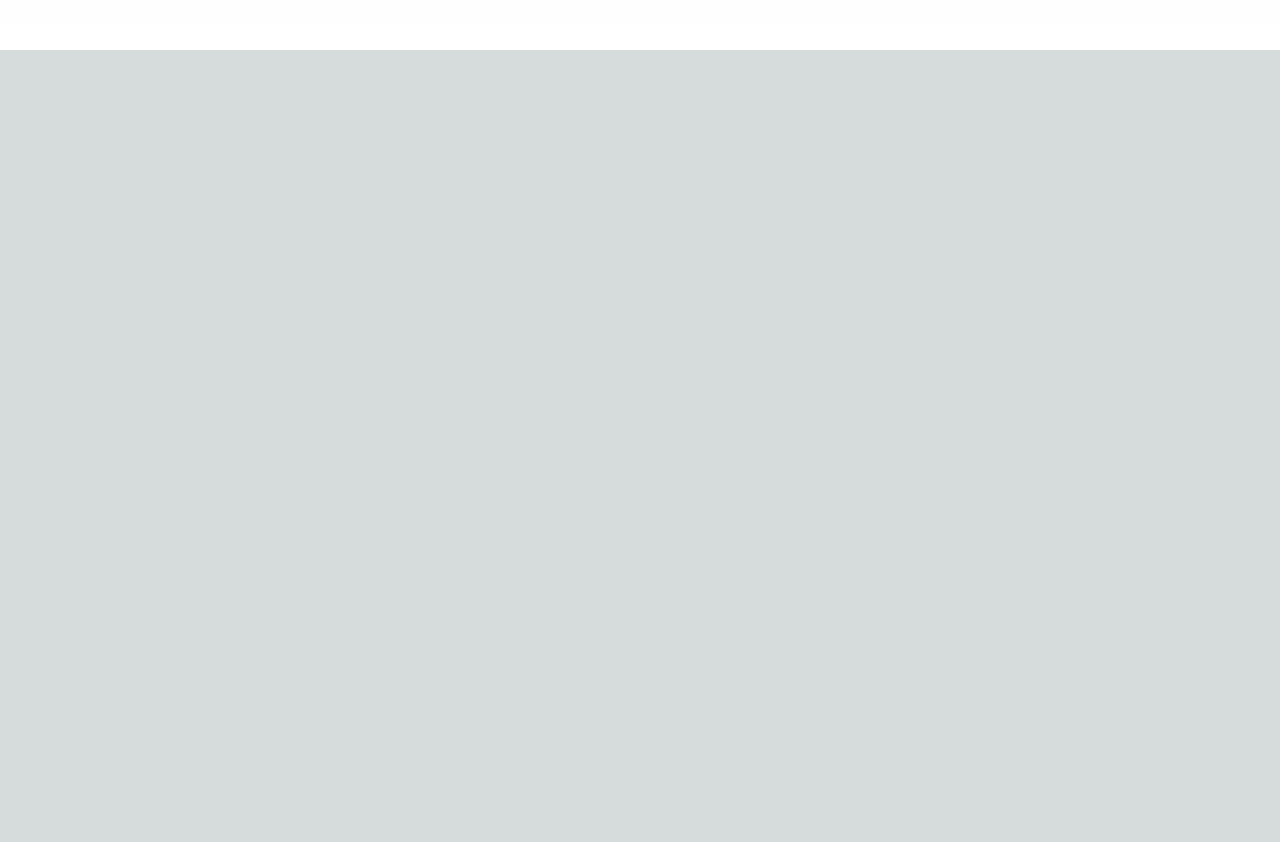
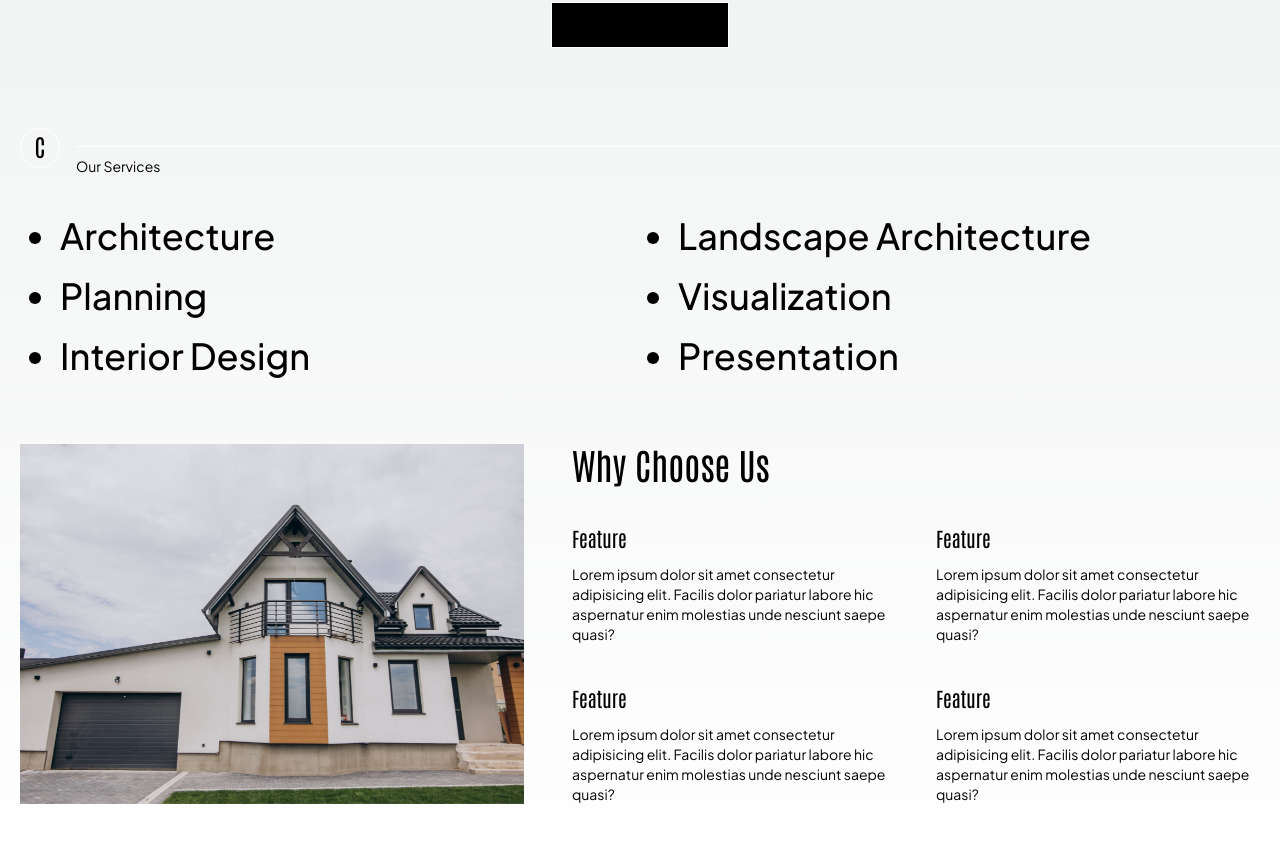
Before and after one commit to shaz1d/ar-architect-and-engineering, a Next.js app: page / in a window 1280 px wide. Shown: the part 1960-2802 px from the top of the page. Before the commit the page ends 2010 px from the top, so only its background shows below. Built offline with nearby package versions, Linux system fonts and the light colour scheme.

Commit message:
feat: services section added

```diff
--- a/src/app/page.tsx
+++ b/src/app/page.tsx
@@ -1,6 +1,7 @@
 import Achivement from "@/components/sections/Achivement";
 import Hero from "@/components/sections/Hero";
 import Projects from "@/components/sections/Projects";
+import Services from "@/components/sections/Services";
 
 export default function Home() {
   return (
@@ -8,6 +9,7 @@ export default function Home() {
       <Hero />
       <Achivement />
       <Projects />
+      <Services />
     </main>
   );
 }
--- a/src/components/sections/Projects.tsx
+++ b/src/components/sections/Projects.tsx
@@ -25,14 +25,14 @@ const Projects = () => {
               <Button href="/" title="View Project" />
             </div>
           </div>
-          <div className="overflow-hidden relative w-full aspect-[8/6]">
+          <div className="overflow-hidden relative w-full aspect-[8/6] group/project">
             <Image
               className="-z-10 object-cover object-center"
               src={"/section/house.jpg"}
               alt=""
               fill
             />
-            <div className="w-full py-6 bg-black absolute bottom-0 ">
+            <div className="w-full py-6 bg-black transition duration-300 ease-in-out absolute bottom-0 translate-y-full group-hover/project:translate-y-0">
               <p className="mb-4">
                 Lorem ipsum dolor sit amet consectetur, adipisicing elit.
                 Eveniet quo corrupti illum minus eligendi consequuntur doloribus
@@ -43,6 +43,9 @@ const Projects = () => {
             </div>
           </div>
         </div>
+        <div className="mt-8 flex flex-col items-center justify-center">
+          <Button title="View All Projects" href="/projects" />
+        </div>
       </div>
     </section>
   );
--- /dev/null
+++ b/src/components/sections/Services.tsx
@@ -0,0 +1,71 @@
+import Image from "next/image";
+import SectionHeader from "../ui/SectionHeader";
+
+const Services = () => {
+  return (
+    <section className="overflow-x-hidden my-10 sm:my-20">
+      <div className="container-x">
+        <SectionHeader title="Our Services" letter="C" />
+        <ul className="mt-10 sm:columns-2 list-disc list-outside pl-10 text-2xl md:text-4xl leading-tight font-medium">
+          <li className="mb-5">Architecture</li>
+          <li className="mb-5">Planning</li>
+          <li className="mb-5">Interior Design</li>
+          <li className="mb-5">Landscape Architecture</li>
+          <li className="mb-5">Visualization</li>
+          <li className="mb-5">Presentation</li>
+        </ul>
+
+        <div className="grid grid-cols-1 md:grid-cols-7 gap-12 mt-12">
+          <div className="relative h-full min-h-[60vw] md:min-h-0 w-full md:col-span-3">
+            <Image
+              className="object-cover object-center block"
+              src={"/section/house.jpg"}
+              fill
+              alt="Interior Design of a home"
+            />
+          </div>
+
+          <div className="md:col-span-4">
+            <h2 className="text-4xl">Why Choose Us</h2>
+            <div className="grid sm:grid-cols-2 gap-10 mt-10">
+              <div>
+                <h4 className="text-xl mb-3">Feature</h4>
+                <p>
+                  Lorem ipsum dolor sit amet consectetur adipisicing elit.
+                  Facilis dolor pariatur labore hic aspernatur enim molestias
+                  unde nesciunt saepe quasi?
+                </p>
+              </div>
+              <div>
+                <h4 className="text-xl mb-3">Feature</h4>
+                <p>
+                  Lorem ipsum dolor sit amet consectetur adipisicing elit.
+                  Facilis dolor pariatur labore hic aspernatur enim molestias
+                  unde nesciunt saepe quasi?
+                </p>
+              </div>
+              <div>
+                <h4 className="text-xl mb-3">Feature</h4>
+                <p>
+                  Lorem ipsum dolor sit amet consectetur adipisicing elit.
+                  Facilis dolor pariatur labore hic aspernatur enim molestias
+                  unde nesciunt saepe quasi?
+                </p>
+              </div>
+              <div>
+                <h4 className="text-xl mb-3">Feature</h4>
+                <p>
+                  Lorem ipsum dolor sit amet consectetur adipisicing elit.
+                  Facilis dolor pariatur labore hic aspernatur enim molestias
+                  unde nesciunt saepe quasi?
+                </p>
+              </div>
+            </div>
+          </div>
+        </div>
+      </div>
+    </section>
+  );
+};
+
+export default Services;
```
